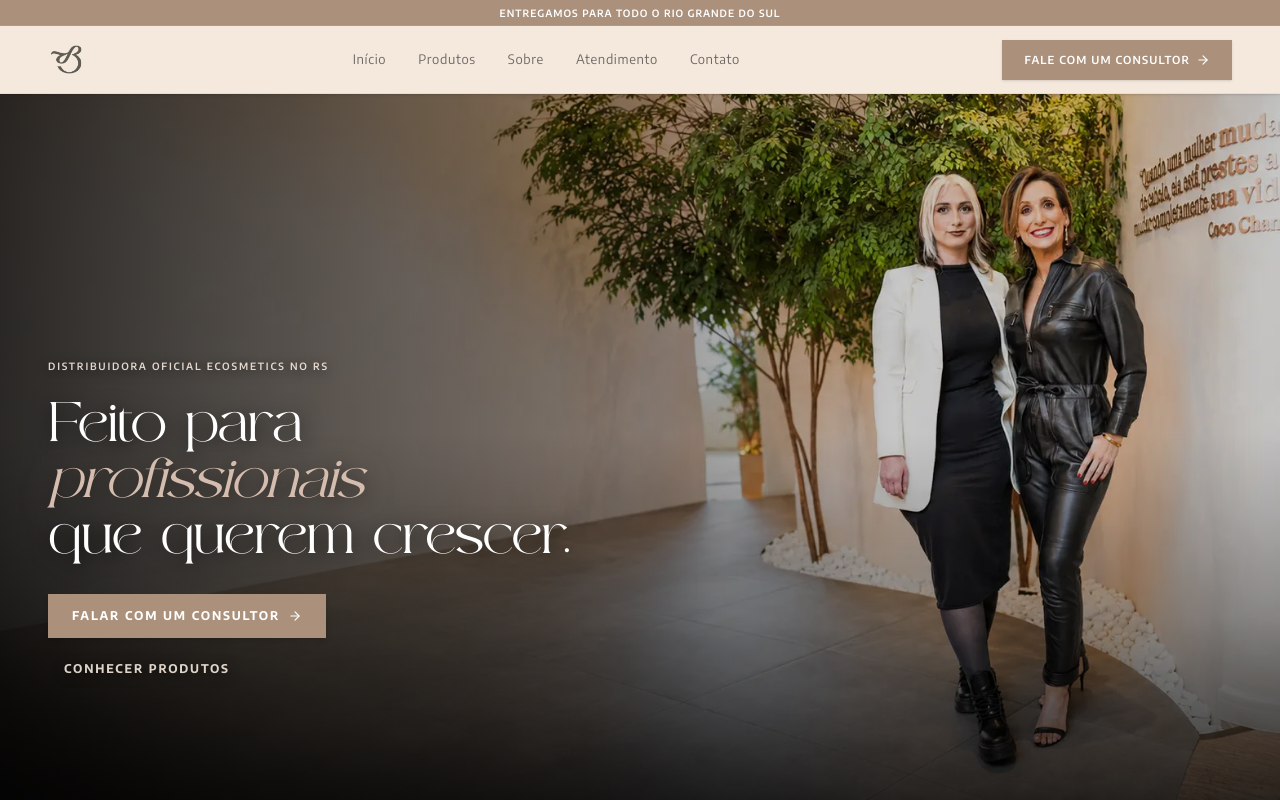
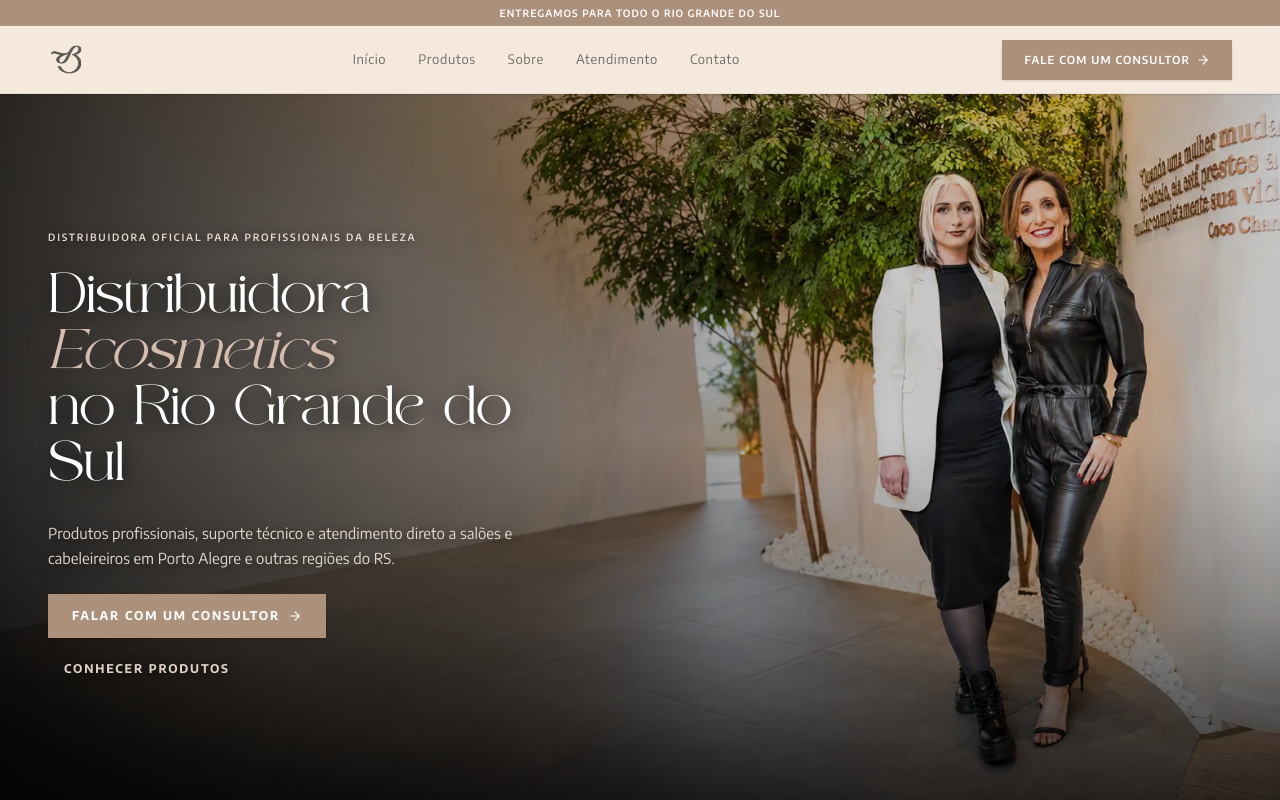
Before and after one commit to estherdalagnol2005-ctrl/brambatti, a React (Vite) app: page / in a window 1280 px wide. Shown: the top 800 px of the page. Built offline with nearby package versions, Linux system fonts and the light colour scheme.

Commit message:
feat: optimize homepage heading for Ecosmetics SEO

```diff
--- a/src/components/Hero.tsx
+++ b/src/components/Hero.tsx
@@ -57,7 +57,7 @@
             transition={{ duration: 0.8, ease: 'easeOut' }}
             className="font-sans text-[9px] lg:text-[10px] tracking-[0.18em] uppercase text-[#F5E9DD]/90 font-semibold mb-4 lg:mb-6 block drop-shadow-[0_2px_6px_rgba(0,0,0,0.75)]"
           >
-            DISTRIBUIDORA OFICIAL ECOSMETICS NO RS
+            DISTRIBUIDORA OFICIAL PARA PROFISSIONAIS DA BELEZA
           </motion.span>
 
           {/* Título principal */}
@@ -68,12 +68,21 @@
             transition={{ duration: 0.8, delay: 0.1, ease: 'easeOut' }}
             className="font-serif font-light text-white text-[36px] lg:text-[56px] leading-[1.0] mb-5 lg:mb-[28px] tracking-tight max-w-[320px] lg:max-w-none drop-shadow-[0_3px_10px_rgba(0,0,0,0.8)]"
           >
-            Feito para{' '}
+            Distribuidora{' '}
             <span className="italic font-normal text-[#D4BCAE] drop-shadow-[0_2px_14px_rgba(212,188,174,0.28)]">
-              profissionais
+              Ecosmetics
             </span>{' '}
-            <br className="hidden lg:block" /> que querem crescer.
+            <br className="hidden lg:block" /> no Rio Grande do Sul
           </motion.h1>
+
+          <motion.p
+            initial={{ opacity: 0, y: 12 }}
+            animate={{ opacity: 1, y: 0 }}
+            transition={{ duration: 0.8, delay: 0.2, ease: 'easeOut' }}
+            className="mb-5 max-w-[330px] font-sans text-[13px] leading-relaxed text-[#F5E9DD]/90 drop-shadow-[0_2px_6px_rgba(0,0,0,0.75)] lg:mb-6 lg:max-w-[470px] lg:text-[15px]"
+          >
+            Produtos profissionais, suporte técnico e atendimento direto a salões e cabeleireiros em Porto Alegre e outras regiões do RS.
+          </motion.p>
 
           {/* Botões de Ação */}
           <motion.div
```
